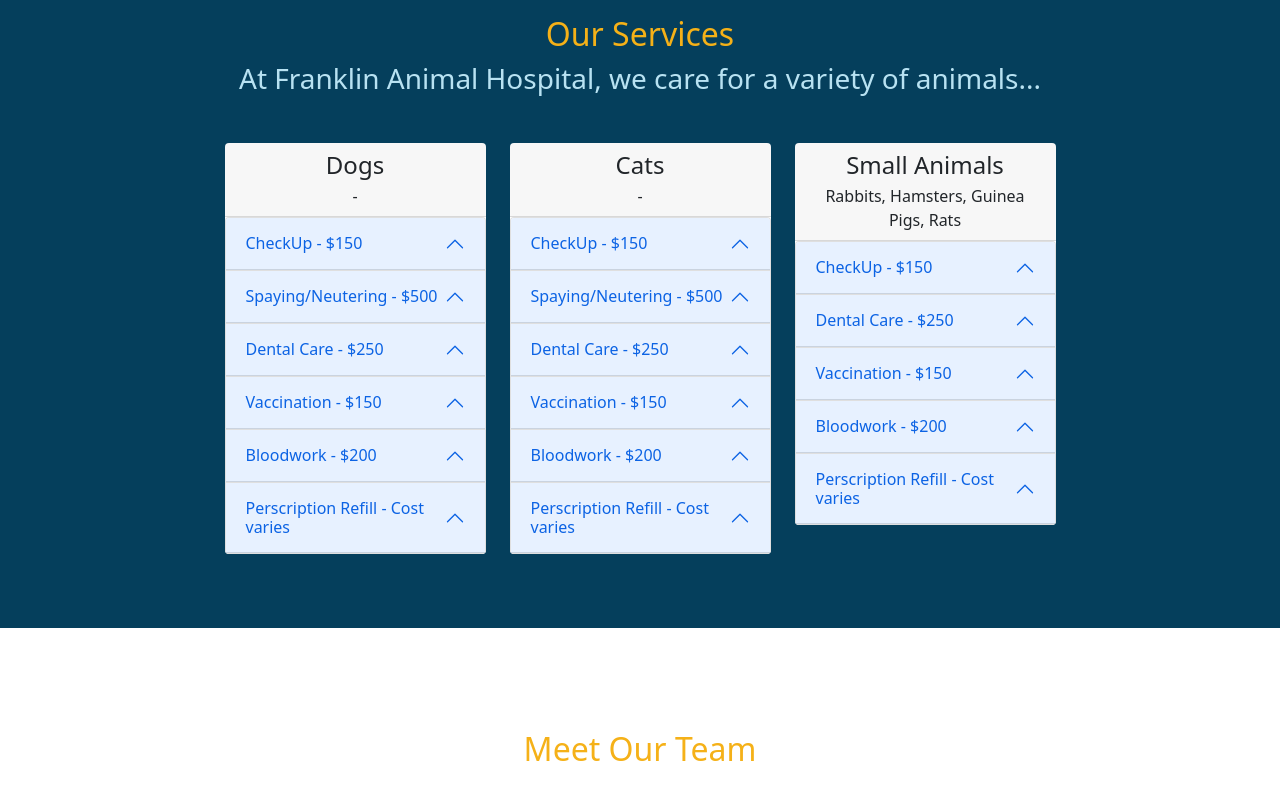
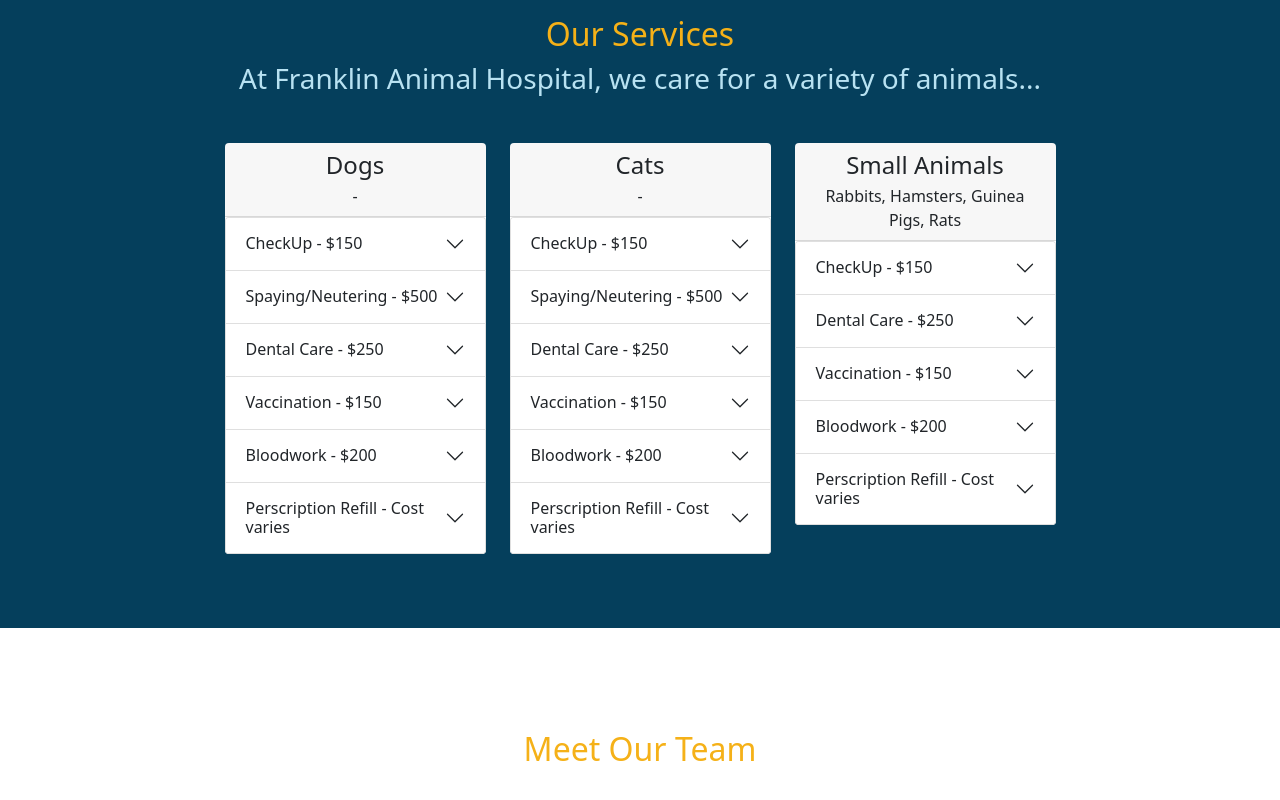
Before and after one commit to annikawhit/annikawhit_website1, a plain HTML site: page home.html in a window 1280 px wide. Shown: the part 803-1603 px from the top of the page. Drawn offline with nearby package versions, Linux system fonts and the light colour scheme.

Commit message:
fix to services page

```diff
--- a/home.html
+++ b/home.html
@@ -90,8 +90,8 @@
                             <div class="accordion" id="dogs_accordion">
                                 <div class="accordion-item">
                                     <h5 class="accordion-header" id="heading-1">
-                                        <button class="accordion-button" type="button" data-bs-toggle="collapse"
-                                        data-bs-target="#d-item-1" aria-expanded="true" aria-controls="d-item-1">
+                                        <button class="accordion-button collapsed" type="button" data-bs-toggle="collapse"
+                                        data-bs-target="#d-item-1" aria-expanded="false" aria-controls="d-item-1">
                                             CheckUp - $150
                                         </button>
                                     </h5>
@@ -105,7 +105,7 @@
 
                                 <div class="accordion-item">
                                     <h5 class="accordion-header" id="heading-2">
-                                        <button class="accordion-button" type="button" data-bs-toggle="collapse"
+                                        <button class="accordion-button collapsed" type="button" data-bs-toggle="collapse"
                                         data-bs-target="#d-item-2" aria-expanded="false" aria-controls="d-item-2">
                                             Spaying/Neutering - $500
                                         </button>
@@ -120,7 +120,7 @@
 
                                 <div class="accordion-item">
                                     <h5 class="accordion-header" id="heading-3">
-                                        <button class="accordion-button" type="button" data-bs-toggle="collapse"
+                                        <button class="accordion-button collapsed" type="button" data-bs-toggle="collapse"
                                         data-bs-target="#d-item-3" aria-expanded="false" aria-controls="d-item-3">
                                             Dental Care - $250
                                         </button>
@@ -135,7 +135,7 @@
 
                                 <div class="accordion-item">
                                     <h5 class="accordion-header" id="heading-4">
-                                        <button class="accordion-button" type="button" data-bs-toggle="collapse"
+                                        <button class="accordion-button collapsed" type="button" data-bs-toggle="collapse"
                                         data-bs-target="#d-item-4" aria-expanded="false" aria-controls="d-item-4">
                                             Vaccination - $150
                                         </button>
@@ -150,7 +150,7 @@
 
                                 <div class="accordion-item">
                                     <h5 class="accordion-header" id="heading-5">
-                                        <button class="accordion-button" type="button" data-bs-toggle="collapse"
+                                        <button class="accordion-button collapsed" type="button" data-bs-toggle="collapse"
                                         data-bs-target="#d-item-5" aria-expanded="false" aria-controls="d-item-5">
                                             Bloodwork - $200
                                         </button>
@@ -164,7 +164,7 @@
                                 </div>
                                 <div class="accordion-item">
                                     <h5 class="accordion-header" id="heading-6">
-                                        <button class="accordion-button" type="button" data-bs-toggle="collapse"
+                                        <button class="accordion-button collapsed" type="button" data-bs-toggle="collapse"
                                         data-bs-target="#d-item-6" aria-expanded="false" aria-controls="d-item-6">
                                             Perscription Refill - Cost varies
                                         </button>
@@ -189,8 +189,8 @@
                             <div class="accordion" id="cats_accordion">
                                 <div class="accordion-item">
                                     <h5 class="accordion-header" id="c-heading-1">
-                                        <button class="accordion-button" type="button" data-bs-toggle="collapse"
-                                        data-bs-target="#c-item-1" aria-expanded="true" aria-controls="c-item-1">
+                                        <button class="accordion-button collapsed" type="button" data-bs-toggle="collapse"
+                                        data-bs-target="#c-item-1" aria-expanded="false" aria-controls="c-item-1">
                                             CheckUp - $150
                                         </button>
                                     </h5>
@@ -204,7 +204,7 @@
 
                                 <div class="accordion-item">
                                     <h5 class="accordion-header" id="c-heading-2">
-                                        <button class="accordion-button" type="button" data-bs-toggle="collapse"
+                                        <button class="accordion-button collapsed" type="button" data-bs-toggle="collapse"
                                         data-bs-target="#c-item-2" aria-expanded="false" aria-controls="c-item-2">
                                             Spaying/Neutering - $500
                                         </button>
@@ -219,7 +219,7 @@
 
                                 <div class="accordion-item">
                                     <h5 class="accordion-header" id="c-heading-3">
-                                        <button class="accordion-button" type="button" data-bs-toggle="collapse"
+                                        <button class="accordion-button collapsed" type="button" data-bs-toggle="collapse"
                                         data-bs-target="#c-item-3" aria-expanded="false" aria-controls="c-item-3">
                                             Dental Care - $250
                                         </button>
@@ -234,7 +234,7 @@
 
                                 <div class="accordion-item">
                                     <h5 class="accordion-header" id="c-heading-4">
-                                        <button class="accordion-button" type="button" data-bs-toggle="collapse"
+                                        <button class="accordion-button collapsed" type="button" data-bs-toggle="collapse"
                                         data-bs-target="#c-item-4" aria-expanded="false" aria-controls="c-item-4">
                                             Vaccination - $150
                                         </button>
@@ -249,7 +249,7 @@
 
                                 <div class="accordion-item">
                                     <h5 class="accordion-header" id="c-heading-5">
-                                        <button class="accordion-button" type="button" data-bs-toggle="collapse"
+                                        <button class="accordion-button collapsed" type="button" data-bs-toggle="collapse"
                                         data-bs-target="#c-item-5" aria-expanded="false" aria-controls="c-item-5">
                                             Bloodwork - $200
                                         </button>
@@ -263,7 +263,7 @@
                                 </div>
                                 <div class="accordion-item">
                                     <h5 class="accordion-header" id="heading-6">
-                                        <button class="accordion-button" type="button" data-bs-toggle="collapse"
+                                        <button class="accordion-button collapsed" type="button" data-bs-toggle="collapse"
                                         data-bs-target="#c-item-6" aria-expanded="false" aria-controls="c-item-6">
                                             Perscription Refill - Cost varies
                                         </button>
@@ -289,8 +289,8 @@
                             <div class="accordion" id="sp_accordion">
                                 <div class="accordion-item">
                                     <h5 class="accordion-header" id="sp-heading-1">
-                                        <button class="accordion-button" type="button" data-bs-toggle="collapse"
-                                        data-bs-target="#sp-item-1" aria-expanded="true" aria-controls="sp-item-1">
+                                        <button class="accordion-button collapsed" type="button" data-bs-toggle="collapse"
+                                        data-bs-target="#sp-item-1" aria-expanded="false" aria-controls="sp-item-1">
                                             CheckUp - $150
                                         </button>
                                     </h5>
@@ -304,7 +304,7 @@
 
                                 <div class="accordion-item">
                                     <h5 class="accordion-header" id="sp-heading-3">
-                                        <button class="accordion-button" type="button" data-bs-toggle="collapse"
+                                        <button class="accordion-button collapsed" type="button" data-bs-toggle="collapse"
                                         data-bs-target="#sp-item-3" aria-expanded="false" aria-controls="sp-item-3">
                                             Dental Care - $250
                                         </button>
@@ -319,7 +319,7 @@
 
                                 <div class="accordion-item">
                                     <h5 class="accordion-header" id="sp-heading-4">
-                                        <button class="accordion-button" type="button" data-bs-toggle="collapse"
+                                        <button class="accordion-button collapsed" type="button" data-bs-toggle="collapse"
                                         data-bs-target="#sp-item-4" aria-expanded="false" aria-controls="sp-item-4">
                                             Vaccination - $150
                                         </button>
@@ -334,7 +334,7 @@
 
                                 <div class="accordion-item">
                                     <h5 class="accordion-header" id="sp-heading-5">
-                                        <button class="accordion-button" type="button" data-bs-toggle="collapse"
+                                        <button class="accordion-button collapsed" type="button" data-bs-toggle="collapse"
                                         data-bs-target="#sp-item-5" aria-expanded="false" aria-controls="sp-item-5">
                                             Bloodwork - $200
                                         </button>
@@ -348,7 +348,7 @@
                                 </div>
                                 <div class="accordion-item">
                                     <h5 class="accordion-header" id="sp-heading-6">
-                                        <button class="accordion-button" type="button" data-bs-toggle="collapse"
+                                        <button class="accordion-button collapsed" type="button" data-bs-toggle="collapse"
                                         data-bs-target="#sp-item-6" aria-expanded="false" aria-controls="sp-item-6">
                                             Perscription Refill - Cost varies
                                         </button>
```
